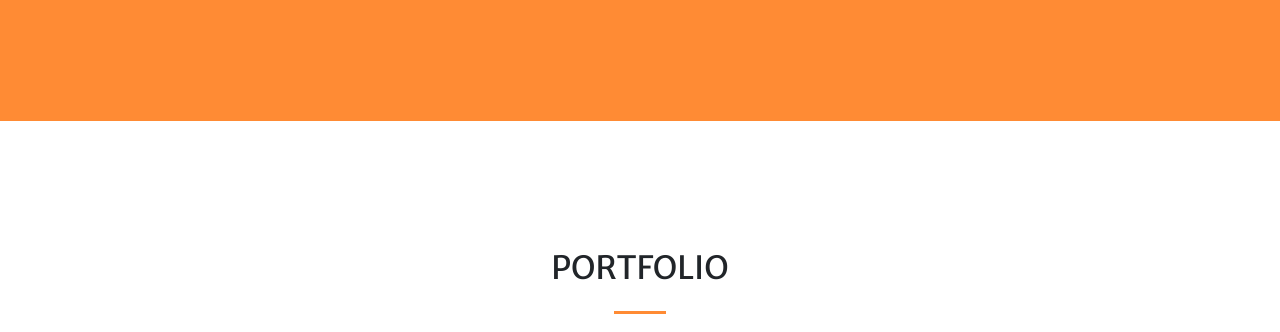
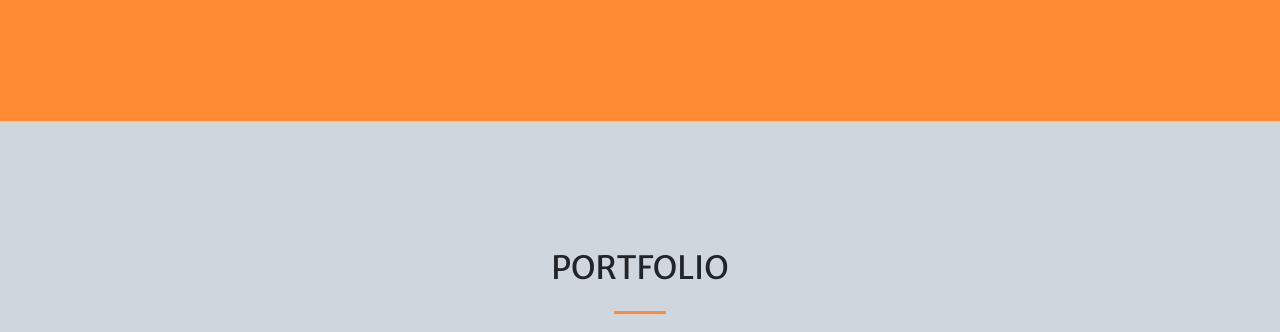
Before and after one commit to apcaplan/apcaplan.github.io, a website with bundled scripts: page index.html in a window 1280 px wide. Shown: the part 1250-1582 px from the top of the page. Built offline with nearby package versions, Linux system fonts and the light colour scheme.

Commit message:
update style

```diff
--- a/scss/_portfolio.scss
+++ b/scss/_portfolio.scss
@@ -1,5 +1,6 @@
 // Styling for the portfolio section
 #portfolio {
+  background-color: #cfd6dd;
   .container-fluid {
     max-width: 1920px;
     margin: 15px 15px 0;
```
Also changed, not shown: css/creative.css, css/creative.min.css.
